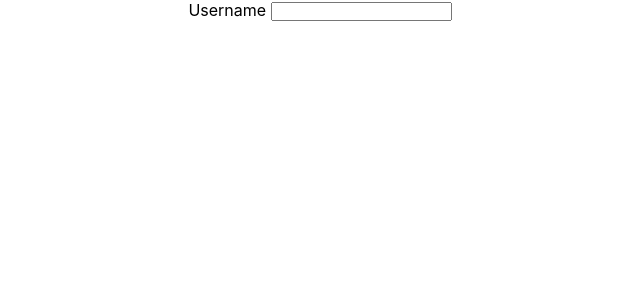
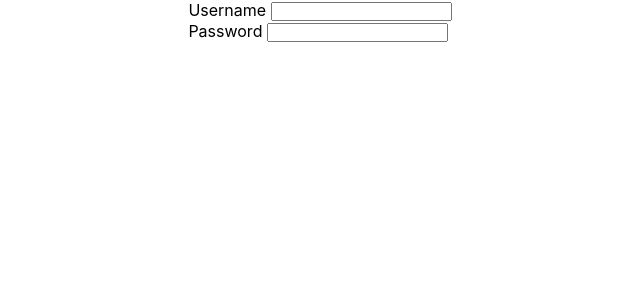
Before and after one commit to JinxyPyrope/login-form-practice, a React (Create React App) app in the folder login-form/: page / in a window 1280 px wide. Shown: the top 300 px of the page, without its empty margins (320-960 px from the left). Built offline with nearby package versions, Linux system fonts and the light colour scheme.

Commit message:
Added the password piece in place

```diff
--- a/login-form/src/components/login/Login.js
+++ b/login-form/src/components/login/Login.js
@@ -14,6 +14,10 @@ function Login() {
           <label>Username </label>
           <input type="text" name="uname" required />
         </div>
+        <div className="input-container">
+          <label>Password </label>
+          <input type="text" name="pass" required />
+        </div>
       </form>
     </div>
   )
```
